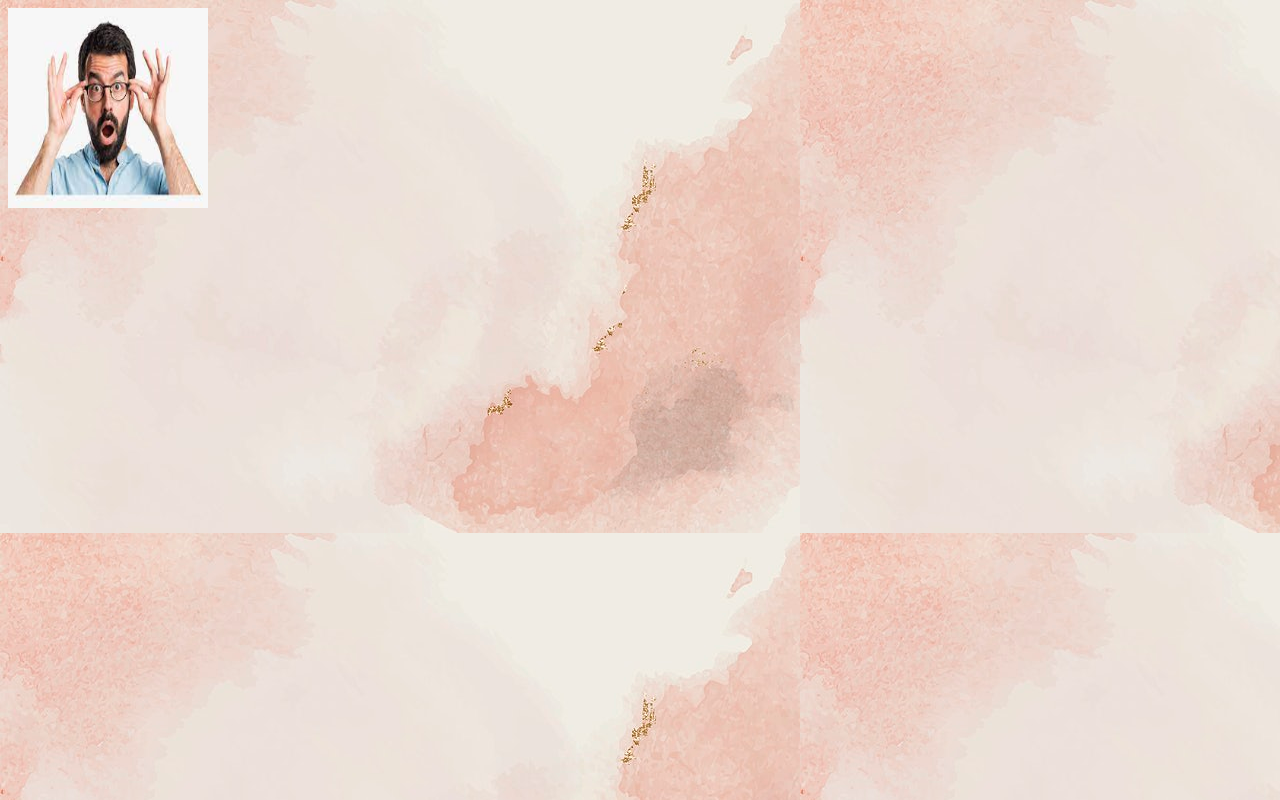
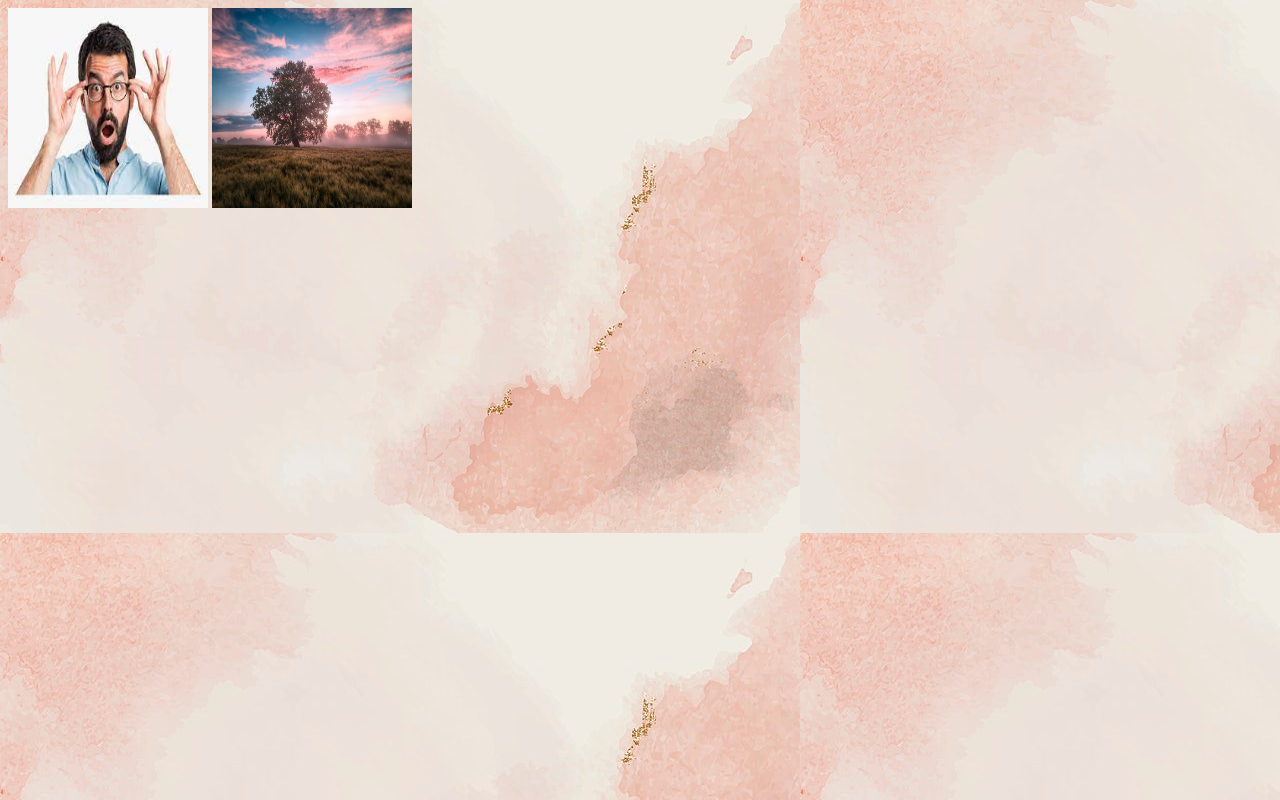
Before and after one commit to jainaakash1991/jainaakash1991.github.io, a plain HTML site: page index.html in a window 1280 px wide. Drawn offline with Linux system fonts and the light colour scheme.

Commit message:
Update index.html

```diff
--- a/index.html
+++ b/index.html
@@ -9,6 +9,10 @@
 
 <body style="background-image: url('background.jpg');">
 <img src="image.jpeg" alt="" width="200" height="200">
+
+<img src="image2.jpg" alt="tree image" width="200" height="200">
+
+
 </body>
 
 </html>
```
